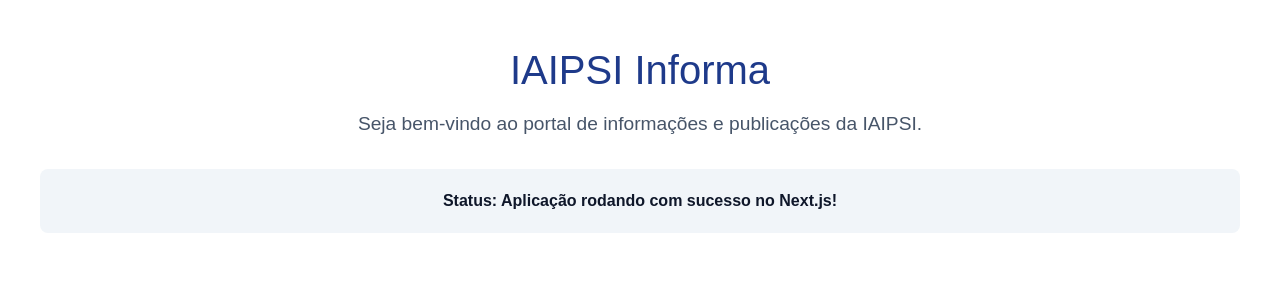
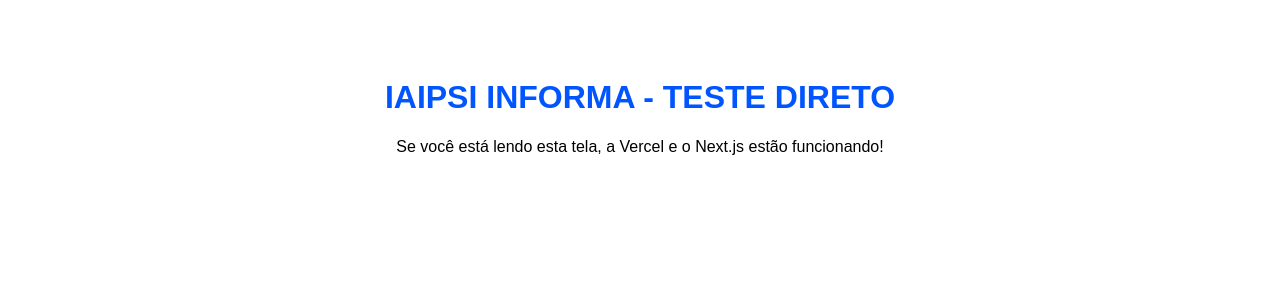
Before and after one commit to psicanalistaadilsoncosta-boop/iaipsi-informa, a Next.js app: page / in a window 1280 px wide. Shown: the top 300 px of the page. Built offline with nearby package versions, Linux system fonts and the light colour scheme.

Commit message:
Teste com HTML puro e Layout verificado

```diff
--- a/app/layout.tsx
+++ b/app/layout.tsx
@@ -1,29 +1,16 @@
-import type { Metadata } from "next";
-import { Geist, Geist_Mono } from "next/font/google";
-import "./globals.css";
-
-const geistSans = Geist({
-  variable: "--font-geist-sans",
-  subsets: ["latin"],
-});
-
-const geistMono = Geist_Mono({
-  variable: "--font-geist-mono",
-  subsets: ["latin"],
-});
-
-export const metadata: Metadata = {
-  title: "Create Next App",
-  description: "Generated by create next app",
+export const metadata = {
+  title: 'IAIPSI Informa',
+  description: 'Portal de Informações IAIPSI',
 };
 
-export default function RootLayout({ children }: LayoutProps<"/">) {
+export default function RootLayout({
+  children,
+}: {
+  children: React.ReactNode;
+}) {
   return (
-    <html
-      lang="en"
-      className={`${geistSans.variable} ${geistMono.variable} h-full antialiased`}
-    >
-      <body className="min-h-full flex flex-col">{children}</body>
+    <html lang="pt-BR">
+      <body>{children}</body>
     </html>
   );
 }
--- a/app/page.tsx
+++ b/app/page.tsx
@@ -1,14 +1,8 @@
-
 export default function Home() {
   return (
-    <main style={{ padding: '40px', fontFamily: 'sans-serif', textAlign: 'center' }}>
-      <h1 style={{ color: '#1e3a8a', fontSize: '2.5rem' }}>IAIPSI Informa</h1>
-      <p style={{ color: '#475569', fontSize: '1.2rem', marginTop: '10px' }}>
-        Seja bem-vindo ao portal de informações e publicações da IAIPSI.
-      </p>
-      <div style={{ marginTop: '30px', padding: '20px', backgroundColor: '#f1f5f9', borderRadius: '8px' }}>
-        <p style={{ color: '#0f172a', fontWeight: 'bold' }}>Status: Aplicação rodando com sucesso no Next.js!</p>
-      </div>
-    </main>
+    <div style={{ padding: '50px', textAlign: 'center', fontFamily: 'sans-serif' }}>
+      <h1 style={{ color: '#0055ff' }}>IAIPSI INFORMA - TESTE DIRETO</h1>
+      <p>Se você está lendo esta tela, a Vercel e o Next.js estão funcionando!</p>
+    </div>
   );
 }
```
